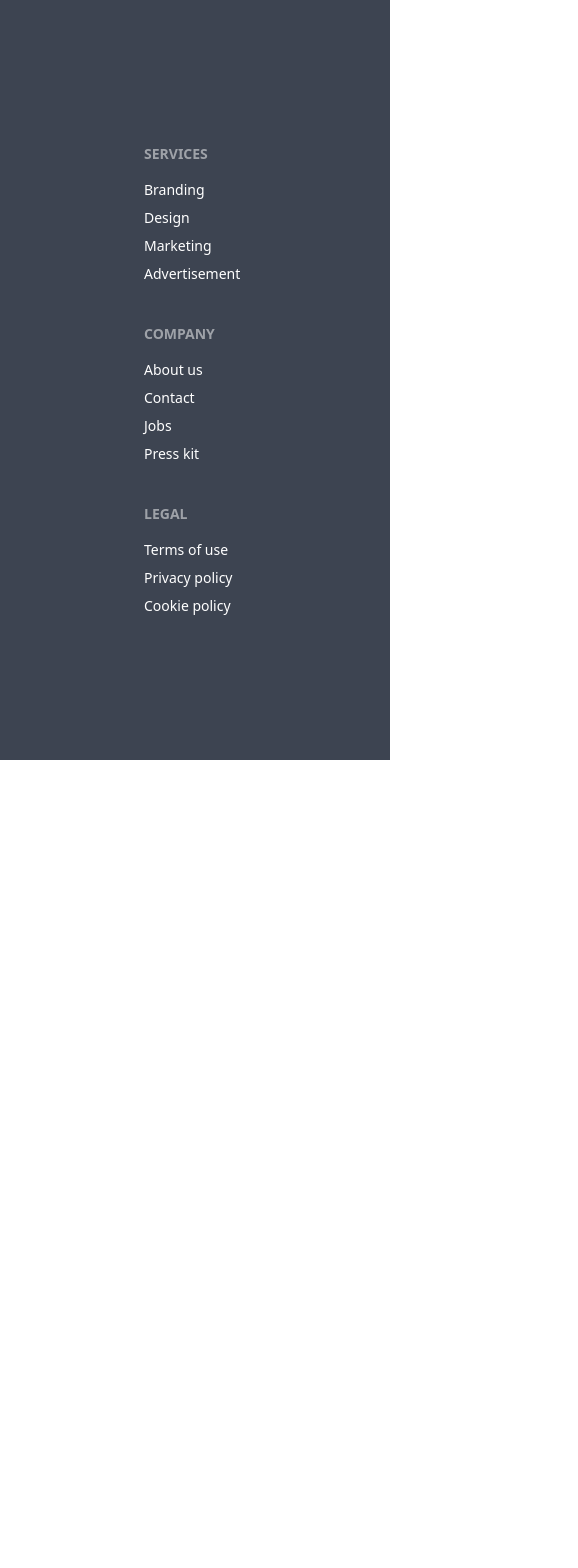
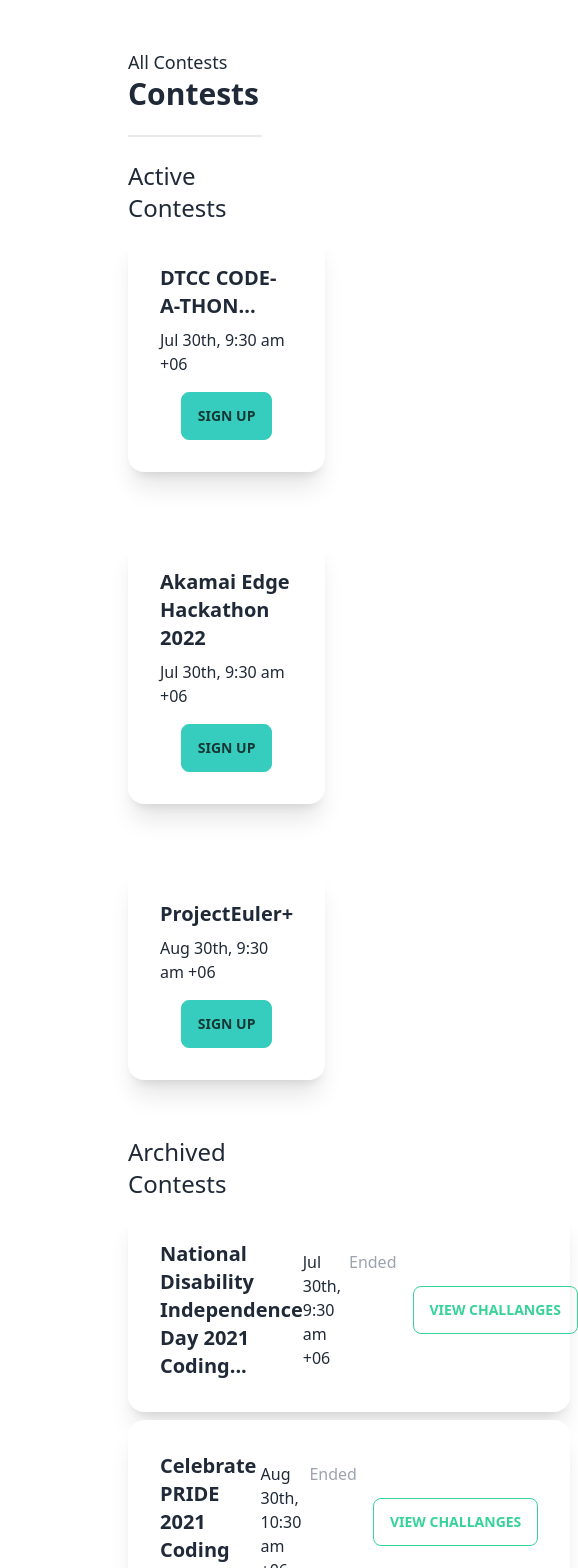
Before and after one commit to raselcsedev/coder-byte, a React (Create React App) app: page /contests in a window 390 px wide. Shown: the top 1568 px of the page, 578 px wide, since content can reach past the window. Before the commit the page ends 844 px from the top, so only its background shows below. Built offline with nearby package versions, Linux system fonts and the light colour scheme; the HTML template or start-up script is replaced by a standard one.

Commit message:
contest added

```diff
--- a/src/App.js
+++ b/src/App.js
@@ -3,6 +3,7 @@
 // import SignIn from './Components/Auth/SignIn';
 // import SignUp from './Components/Auth/SignUp';
 import CodeEditor from './Components/CodeEditor/CodeEditor';
+import Contests from './Components/GetCertificate/Contests';
 import GetCertified from './Components/GetCertificate/GetCertified';
 /* import Editor from './Components/CodeEditor/Editor';
 import Codevideo from './Components/CodeVideo/Codevideo';
@@ -24,6 +25,7 @@
         <Route path='/editor' element={<CodeEditor></CodeEditor>}></Route>
         <Route path='/profile' element={<Profile></Profile>}></Route>
         <Route path='/getcertified' element={<GetCertified></GetCertified>}></Route>
+        <Route path='/contests' element={<Contests></Contests>}></Route>
         {/* <Route path='/sign-up' element={<SignUp></SignUp>}></Route>
         <Route path='/sign-in' element={<SignIn></SignIn>}></Route> */}
       </Routes>
--- a/src/Components/DashbordMain/DashbordMain.js
+++ b/src/Components/DashbordMain/DashbordMain.js
@@ -1,47 +1,60 @@
-import React from 'react';
-import './DashbordMain.css'
-import { Link } from 'react-router-dom';
+import React from "react";
+import "./DashbordMain.css";
+import { Link } from "react-router-dom";
 const DashbordMain = () => {
-
   //     const nevigate = useNavigate();
 
   //   const nevigateTogetcertified = () =>{
   //         nevigate('/getcertified');
   //   }
   return (
-            <div className='DashbordMainContainer w-[80%] mx-auto pb-36'>
-                <h1 className='font-bold text-5xl mt-36 mb-20 text-center'>Your Preparation</h1>
-                <div className='grid grid-cols-1 lg:grid-cols-2 gap-5'>
-                    <section className=''>
-                        <div className='rounded-lg  lg:w-6/6  border-solid border-4 p-5 lg:p-7 shadow-2xl '>
-                            <p className='text-[#8e9494]'>Lorem ipsum.</p>
-                            <h1 className='font-bold text-3xl my-3'>Intervire preparation Kit</h1>
-                            <p className='text-[#757979]'> <small> Lorem ipsum dolor sit amet consectetur adipisicing elit. Aliquam vitae maxime ex et suscipit sit, non illum iste similique? </small></p>
+    <div className="DashbordMainContainer w-[80%] mx-auto pb-36">
+      <h1 className="font-bold text-5xl mt-36 mb-20 text-center">Your Preparation</h1>
+      <div className="grid grid-cols-1 lg:grid-cols-2 gap-5">
+        <section className="">
+          <div className="rounded-lg  lg:w-6/6  border-solid border-4 p-5 lg:p-7 shadow-2xl ">
+            <p className="text-[#8e9494]">Lorem ipsum.</p>
+            <h1 className="font-bold text-3xl my-3">Interview preparation Kit</h1>
+            <p className="text-[#757979]">
+              {" "}
+              <small>
+                {" "}
+                Lorem ipsum dolor sit amet consectetur adipisicing elit. Aliquam vitae maxime ex et suscipit sit, non illum iste
+                similique?{" "}
+              </small>
+            </p>
             <div className="btn my-2">Button</div>
           </div>
         </section>
-                    <section className=''>
-                        <div className='rounded-lg  lg:w-6/6  border-solid border-4 p-5 lg:p-7 shadow-2xl '>
-                            <p className='text-[#8e9494]'>Lorem ipsum.</p>
-                            <h1 className='font-bold text-3xl my-3'>Spacial preparation Kit </h1>
-                            <p className='text-[#757979]'> <small> Lorem ipsum dolor sit amet consectetur adipisicing elit. Aliquam vitae maxime ex et suscipit sit, non illum iste similique? </small></p>
+        <section className="">
+          <div className="rounded-lg  lg:w-6/6  border-solid border-4 p-5 lg:p-7 shadow-2xl ">
+            <p className="text-[#8e9494]">Lorem ipsum.</p>
+            <h1 className="font-bold text-3xl my-3">Spacial preparation Kit </h1>
+            <p className="text-[#757979]">
+              {" "}
+              <small>
+                {" "}
+                Lorem ipsum dolor sit amet consectetur adipisicing elit. Aliquam vitae maxime ex et suscipit sit, non illum iste
+                similique?{" "}
+              </small>
+            </p>
             <div className="btn my-2">Button</div>
           </div>
         </section>
-
-
       </div>
-                <section className='mt-20'>
-                    <h1 className='mb-10 mt-36 font-bold text-5xl text-center '>Certification</h1>
-                    <section className='md:flex flex-row'>
+      <section className="mt-20">
+        <h1 className="mb-10 mt-36 font-bold text-5xl text-center ">Certification</h1>
+        <section className="md:flex flex-row">
           <div>
             <div class="card  w-[100%] md:w-96 bg-white border text-neutral-content shadow-2xl">
               <div class="card-body">
                 <h2 class="card-title text-black text-2xl">Problem Solving (Basic)</h2>
-                                    <h1 className='text-[#757979] '>Increase Your programing skill by contest</h1>
-                                    <Link to="getcertified"><button class=" m bg-transparent w-2/5 hover:bg-blue-500 text-blue-700 font-semibold hover:text-white py-2 px-4 border border-blue-500 hover:border-transparent rounded">
+                <h1 className="text-[#757979] ">Increase Your programing skill by contest</h1>
+                <Link to="getcertified">
+                  <button class=" m bg-transparent w-2/5 hover:bg-blue-500 text-blue-700 font-semibold hover:text-white py-2 px-4 border border-blue-500 hover:border-transparent rounded">
                     Get Certified
-                                    </button></Link>
+                  </button>
+                </Link>
               </div>
             </div>
           </div>
@@ -49,9 +62,10 @@
             <div class="card w-[100%] md:w-96  my-4 md:my-0 md:mx-4 bg-white border text-neutral-content shadow-2xl">
               <div class="card-body">
                 <h2 class="card-title text-black text-2xl  ">Contest</h2>
-                                    <h1 className='text-[#757979] '>Evaluate your programing skill</h1>
-                                    <button class="w-3/6 bg-blue-500 hover:bg-blue-700 text-white font-bold py-2 px-4 border border-blue-700 rounded">  Read More
-                                    </button>
+                <h1 className="text-[#757979] ">Evaluate your programing skill</h1>
+                <Link to="/contests"><button class="w-3/6 bg-blue-500 hover:bg-blue-700 text-white font-bold py-2 px-4 border border-blue-700 rounded">
+                  View Contests
+                </button></Link>
               </div>
             </div>
           </div>
@@ -59,20 +73,16 @@
             <div class="card w-[100%] md:w-96  bg-white border text-neutral-content shadow-2xl">
               <div class="card-body">
                 <h2 class="card-title text-black text-2xl">Job (submit Your reusme)</h2>
-                                    <h1 className='text-[#757979] '>Find the suitable dream job</h1>
+                <h1 className="text-[#757979] ">Find the suitable dream job</h1>
                 <button class=" m bg-transparent w-2/5 hover:bg-blue-500 text-blue-700 font-semibold hover:text-white py-2 px-4 border border-blue-500 hover:border-transparent rounded">
                   Learn more
                 </button>
               </div>
             </div>
           </div>
-
         </section>
-
       </section>
-
     </div>
-
   );
 };
 
--- /dev/null
+++ b/src/Components/GetCertificate/ArchivedContest.js
@@ -0,0 +1,21 @@
+import React from "react";
+
+const ArchivedContest = ({ challange }) => {
+  const { name, _id, date } = challange;
+  return (
+    <div>
+      <div class="card bg-base-100 shadow-xl">
+        <div class="card-body">
+          <div className="flex items-center">
+          <h2 class="card-title">{name}</h2>
+          <p className="flex justify-end mr-4">{date} <span className="text-gray-400 ml-2">Ended</span></p>
+          <button class="btn btn-outline btn-success">View Challanges</button>
+          </div>
+
+        </div>
+      </div>
+    </div>
+  );
+};
+
+export default ArchivedContest;
--- /dev/null
+++ b/src/Components/GetCertificate/Contest.js
@@ -0,0 +1,20 @@
+import React from "react";
+
+const Contest = ({contest}) => {
+    const {name, _id, date} = contest;
+  return (
+    <div className="mb-12">
+      <div class="card lg:max-w-lg bg-base-100 shadow-xl">
+        <div class="card-body">
+          <h2 class="card-title">{name}</h2>
+          <p>{date}</p>
+          <div class="card-actions flex justify-center mt-2">
+            <button class="btn btn-accent">Sign Up</button>
+          </div>
+        </div>
+      </div>
+    </div>
+  );
+};
+
+export default Contest;
--- /dev/null
+++ b/src/Components/GetCertificate/Contests.js
@@ -0,0 +1,99 @@
+import React from "react";
+import ArchivedContest from "./ArchivedContest";
+import Contest from "./Contest";
+
+const Contests = () => {
+
+  const contests = [
+    {
+      _id: 1,
+      name: "DTCC CODE-A-THON...",
+      date:"Jul 30th, 9:30 am +06",
+    },
+    {
+      _id: 2,
+      name: "Akamai Edge Hackathon 2022",
+      date:"Jul 30th, 9:30 am +06",
+    },
+    {
+      _id: 3,
+      name: "ProjectEuler+",
+      date:"Aug 30th, 9:30 am +06",
+    }
+  ];
+
+  const archived = [
+    {
+      _id: 1,
+      name: "National Disability Independence Day 2021 Coding...",
+      date:"Jul 30th, 9:30 am +06",
+    },
+    {
+      _id: 2,
+      name: "Celebrate PRIDE 2021 Coding Contest",
+      date:"Aug 30th, 10:30 am +06",
+    },
+    {
+      _id: 3,
+      name: "COVID-19 Relief for India Coding Challenge",
+      date:"Sept 30th, 9:30 am +06",
+    },
+    {
+      _id: 4,
+      name: "Celebrate Juneteenth 2021 Coding Contest",
+      date:"Aug 30th, 8:30 am +06",
+    },
+    {
+      _id: 5,
+      name: "Asian Pacific American Heritage Month 2021 Co...",
+      date:"Jul 30th, 9:30 am +06",
+    },
+    {
+      _id: 6,
+      name: "International Women's Day Coding Contest 2021",
+      date:"Aug 30th, 10:30 am +06",
+    },
+    {
+      _id: 7,
+      name: "Black History Month Coding Contest 2021",
+      date:"Jul 30th, 8:30 am +06",
+    },
+    {
+      _id: 8,
+      name: "Hack the Interview VII (U.S.)",
+      date:"Sept 30th, 10:30 am +06",
+    },
+    {
+      _id: 9,
+      name: "Amazon Last Mile Coding Challenge 2022",
+      date:"Aug 30th, 9:30 am +06",
+    }
+  ];
+
+  return (
+    <div className="mx-32">
+      <h1 className="mt-12 text-lg">All Contests</h1>
+      <h1 className="text-3xl font-bold">Contests</h1>
+      <div class="divider"></div>
+      <div>
+      <h1 className="text-2xl mt-2 mb-2">Active Contests</h1>
+      </div>
+      <div className="grid sm:grid-cols-1 md:grid-cols-2 lg:grid-cols-3 gap-4">
+      {contests.map((contest) => (
+        <Contest key={contest._id} contest={contest}></Contest>
+      ))}
+    </div>
+
+    <div>
+      <h1 className="text-2xl mt-2 mb-2">Archived Contests</h1>
+      </div>
+      <div className="grid sm:grid-cols-1 md:grid-cols-2 lg:grid-cols-1 gap-2 mb-12">
+      {archived.map((challange) => (
+        <ArchivedContest key={challange._id} challange={challange}></ArchivedContest>
+      ))}
+    </div>
+    </div>
+  );
+};
+
+export default Contests;
--- a/src/Components/GetCertificate/GetCertified.js
+++ b/src/Components/GetCertificate/GetCertified.js
@@ -3,9 +3,9 @@
 import problem1 from "../../Images/problem2.jpg";
 const GetCertified = () => {
   return (
-    <div>
-      <h1 className="ml-32 mt-12 text-2xl font-bold">Problem Solving (Basic) Skills Certification Test</h1>
-      <div class="mx-32 divider"></div>
+    <div className="mx-32">
+      <h1 className="mt-12 text-2xl font-bold">Problem Solving (Basic) Skills Certification Test</h1>
+      <div class="divider"></div>
       <div class="hero  flex flex-col space-y-2">
         <div class="hero-content flex-col lg:flex-row-reverse">
           <img src={problem} class="max-w-sm rounded-lg shadow-2xl ml-8" alt="" />
```
Lines whose indentation alone changed are shown as unchanged.
